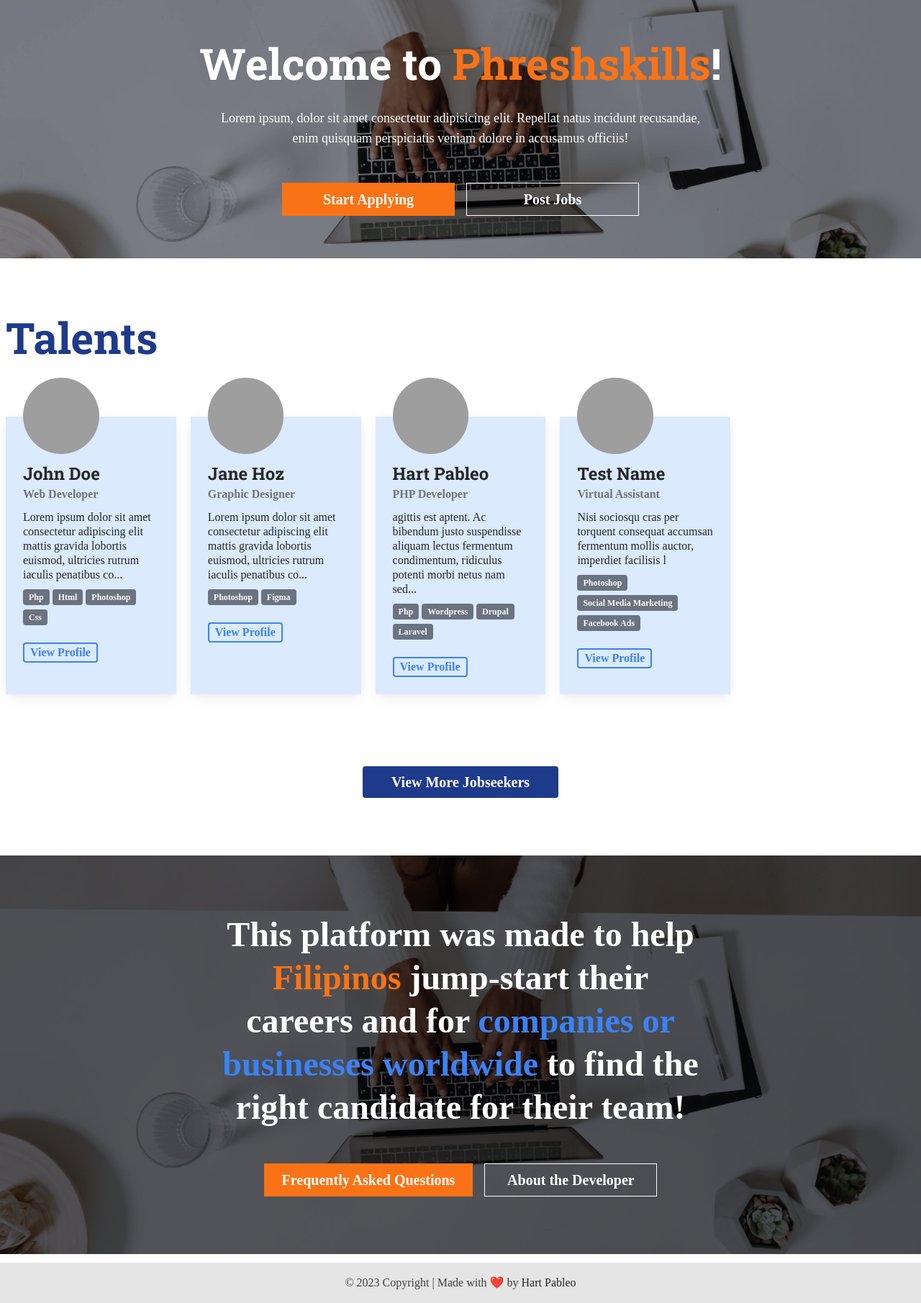
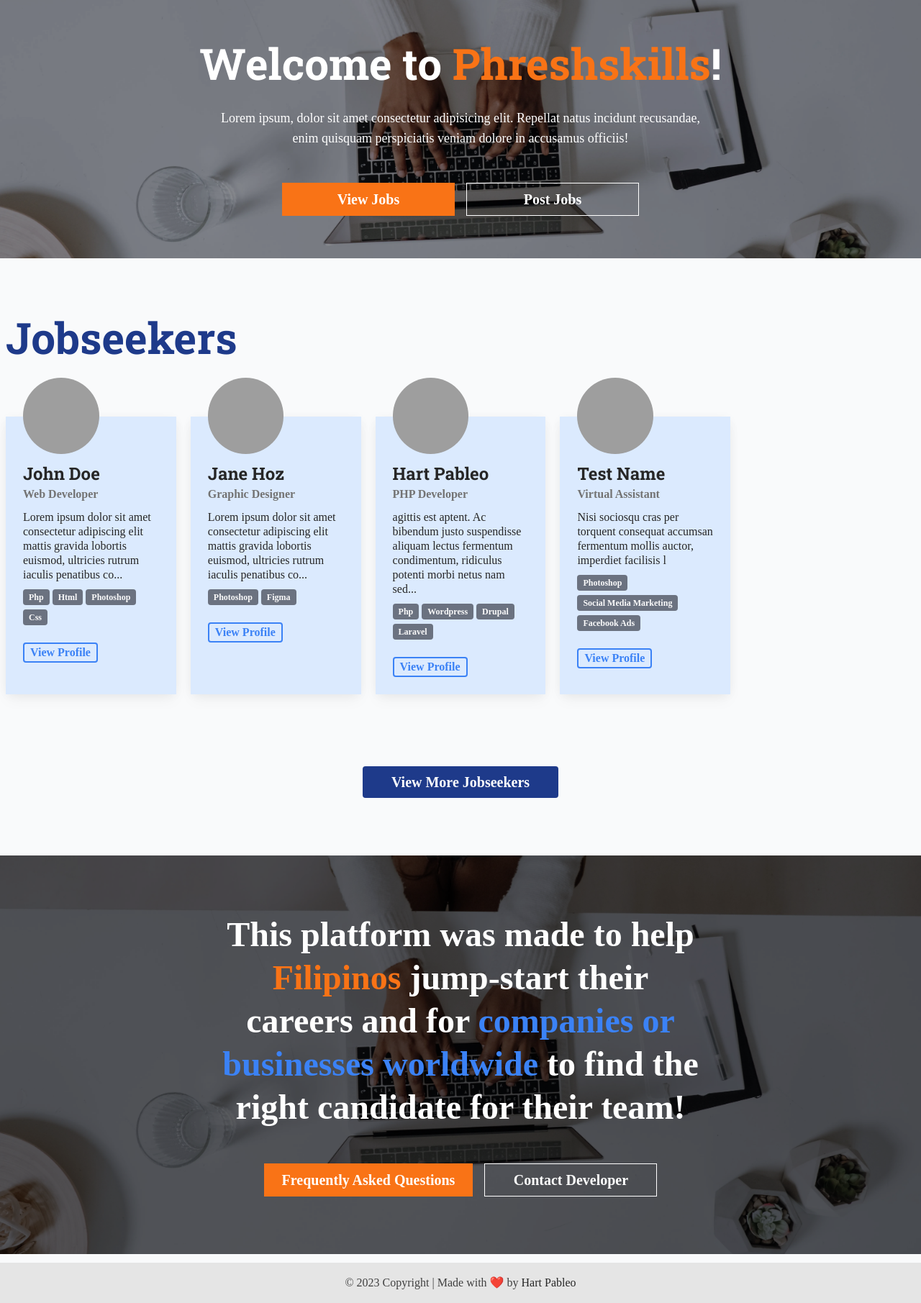
Before and after one commit to hartpableo/phreshskills, a PHP site: page / in a window 1280 px wide. Shown: the part 69-1880 px from the top of the page at 72% size. Run offline with PHP 8.4, Linux system fonts and the light colour scheme; data comes from the database, SQL or seed files in the repository; data that the repository does not hold is empty; some libraries are stand-ins or nearby versions; some web fonts are replaced; grey boxes are pictures that could not be loaded.

Commit message:
FE refactors

```diff
--- a/app/views/pages/index.view.php
+++ b/app/views/pages/index.view.php
@@ -14,7 +14,7 @@
       <a
       href="/jobs"
       class="transition-all inline-flex justify-center items-center font-bold py-2 px-6 bg-orange-500 border border-solid border-orange-500 hover:border-blue-900 text-white hover:bg-blue-900 text-xl min-w-[12em]"
-      >Start Applying</a>
+      >View Jobs</a>
 
       <a
       href="/jobs/create"
@@ -28,7 +28,7 @@
 
 <section id="jobseekers-list" class="py-20">
 
-  <h2 class="container font-secondary text-6xl mb-20 font-bold text-blue-900">Talents</h2>
+  <h2 class="container font-secondary text-6xl mb-20 font-bold text-blue-900">Jobseekers</h2>
 
   <?php if (!empty($jobseekers)) : ?>
 
--- a/app/views/partials/footer.view.php
+++ b/app/views/partials/footer.view.php
@@ -19,9 +19,9 @@
         >Frequently Asked Questions</a>
 
         <a
-        href="/about-the-developer"
+        href="mailto:pableoh@gmail.com"
         class="transition-all inline-flex justify-center items-center font-bold py-2 px-6 bg-transparent border border-solid border-white text-white hover:border-blue-900 hover:bg-blue-900 text-xl min-w-[12em]"
-        >About the Developer</a>
+        >Contact Developer</a>
 
       </div>
 
--- a/app/views/partials/header.view.php
+++ b/app/views/partials/header.view.php
@@ -8,7 +8,7 @@
   <link rel="stylesheet" href="<?php echo load_asset('css/style.css'); ?>">
   <script src="<?php echo load_asset('js/script.js') ?>" defer></script>
 </head>
-<body class="min-h-screen font-primary grid grid-rows-[auto_1fr_auto]">
+<body class="min-h-screen font-primary grid grid-rows-[auto_1fr_auto] bg-gray-50">
   <header role="banner" class="bg-blue-900">
     <div class="container max-w-none py-4">
       <nav class="flex items-center justify-between flex-wrap">
--- a/app/views/partials/search.view.php
+++ b/app/views/partials/search.view.php
@@ -12,7 +12,8 @@
         name="job-title"
         id="title-job-title"
         class="block w-full p-4 pl-10 text-sm text-gray-900 border border-gray-300 rounded-lg bg-gray-50 focus:ring-blue-500 focus:border-blue-500"
-        placeholder="E.g. Graphic Designer, Virtual Assistant, etc.">
+        placeholder="E.g. Graphic Designer, Virtual Assistant, etc."
+        value="<?php echo $_GET['job-title'] ?? '' ?>">
     </div>
   </div>
   <div>
@@ -28,7 +29,8 @@
         name="company"
         id="title-company"
         class="block w-full p-4 pl-10 text-sm text-gray-900 border border-gray-300 rounded-lg bg-gray-50 focus:ring-blue-500 focus:border-blue-500"
-        placeholder="E.g. Google, Netflix, etc.">
+        placeholder="E.g. Google, Netflix, etc."
+        value="<?php echo $_GET['company'] ?? '' ?>">
     </div>
   </div>
   <!-- Submit -->
--- a/public/index.php
+++ b/public/index.php
@@ -11,6 +11,9 @@ require __DIR__ . '/../app/Core/bootstrap.php';
 
 // Debug
 DEBUG ? ini_set('display_errors', 1) : ini_set('display_errors', 0);
+
+// Remove query strings if $_GET items are empty
+if ($_GET && empty(array_filter($_GET))) redirect(no_query_strings());
 
 // Routing
 try {
```
Also changed, not shown: public/assets/css/style.css.
